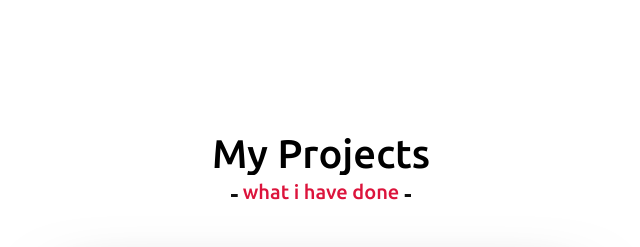
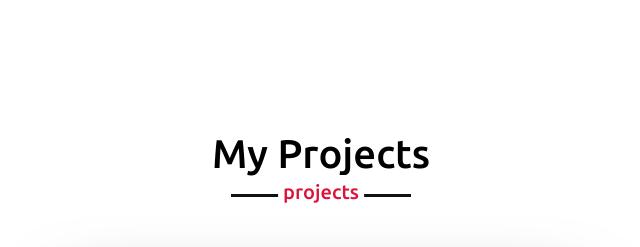
Before and after one commit to code2me/portfolio, a plain HTML site: page index.html in a window 1280 px wide. Shown: the part 2100-2347 px from the top of the page, 319-959 px from the left. Drawn offline with nearby package versions, Linux system fonts and the light colour scheme.

Commit message:
edited minor bugs

```diff
--- a/style.css
+++ b/style.css
@@ -352,7 +352,7 @@ section{
 
 /* --------------------projects section----------------------------- */
 .projects .title::after {
-    content: "what i have done";
+    content: "projects";
 }
 
 .card{
```
